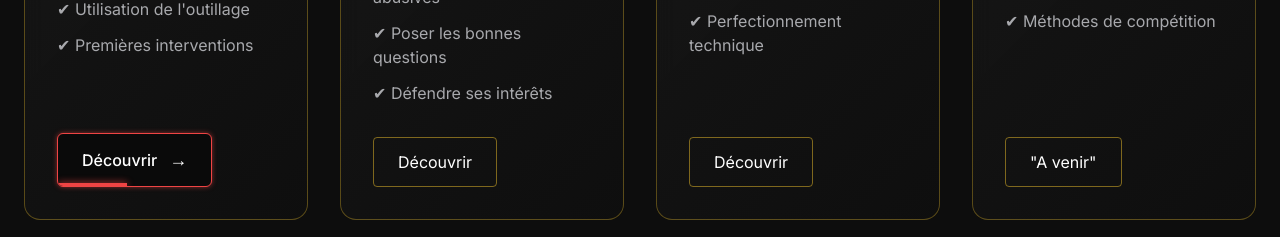
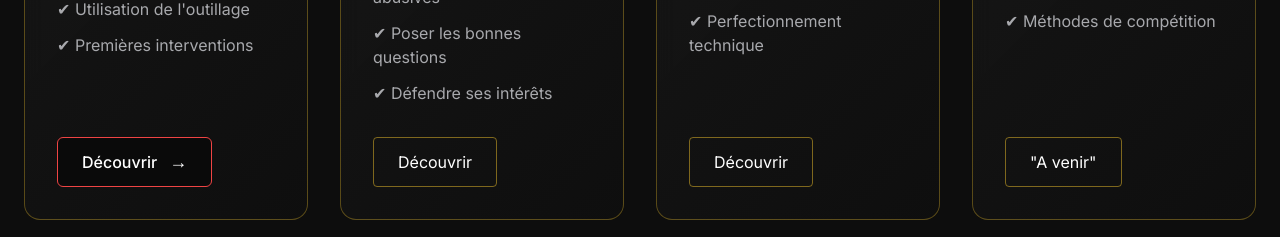
Before and after one commit to PerformancePrestigeAcademy/performance-prestige-academy, a React (Vite) app: page /formation in a window 1280 px wide. Shown: the part 2180-2417 px from the top of the page. Built offline with nearby package versions, Linux system fonts and the light colour scheme.

Commit message:
PATCH 024 v2

```diff
--- a/src/Pages/FormationPage.tsx
+++ b/src/Pages/FormationPage.tsx
@@ -220,18 +220,28 @@ Performance & Prestige Academy
     setIsFormationModalOpen(true);
   }}
   className="
-        group relative inline-flex items-center justify-center gap-3
-        px-6 py-3
+    group
+    relative
+    inline-flex
+    items-center
+    justify-center
+    gap-3
+    px-6
+    py-3
     rounded-md
     bg-[#0A0A0A]
-        border border-red-500
+    border
+    border-red-500
     text-white
     font-medium
     overflow-hidden
-        transition-all duration-300
-        shadow-[0_0_5px_rgba(239,68,68,0.55)]
-        hover:border-red-400
-        hover:shadow-[0_0_8px_rgba(239,68,68,0.9),0_0_22px_rgba(239,68,68,0.45)]
+    transition-all
+    duration-300
+    ease-out
+    hover:bg-red-500/10
+    hover:shadow-[0_0_15px_rgba(239,68,68,0.6),0_0_30px_rgba(239,68,68,0.4)]
+    active:bg-red-500
+    active:shadow-[0_0_25px_rgba(239,68,68,0.9),0_0_45px_rgba(239,68,68,0.6)]
   "
 >
   <span className="relative z-10">
@@ -240,24 +250,17 @@ Performance & Prestige Academy
 
   <span
     className="
-          relative z-10 text-lg
-          transition-transform duration-300
+      relative
+      z-10
+      text-lg
+      leading-none
+      transition-transform
+      duration-300
       group-hover:translate-x-1
     "
   >
     →
   </span>
-
-      <span
-        className="
-          absolute bottom-0 left-0
-          h-[3px] w-[45%]
-          bg-red-500
-          shadow-[0_0_7px_rgba(239,68,68,1)]
-          transition-all duration-300
-          group-hover:w-full
-        "
-      />
 </button>
   </div>
 </ServiceCard>
```
Lines whose indentation alone changed are shown as unchanged.
